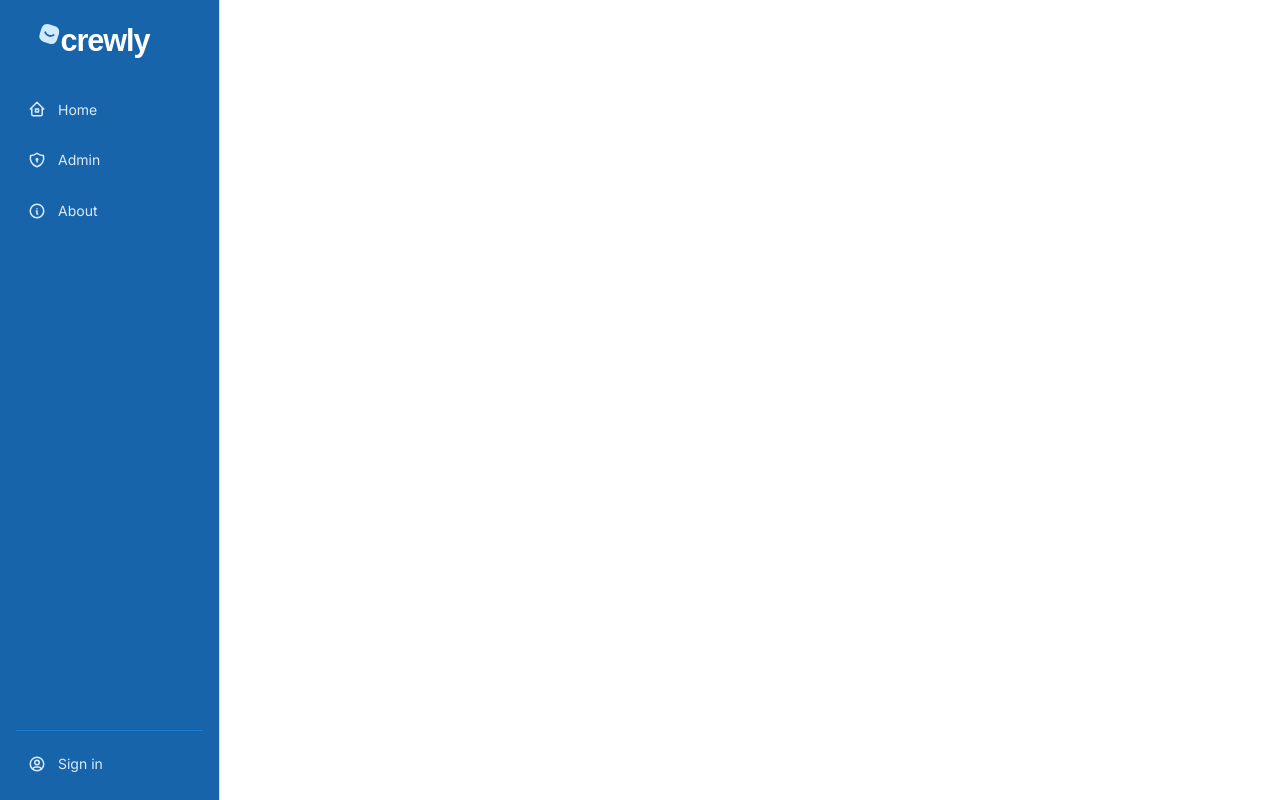
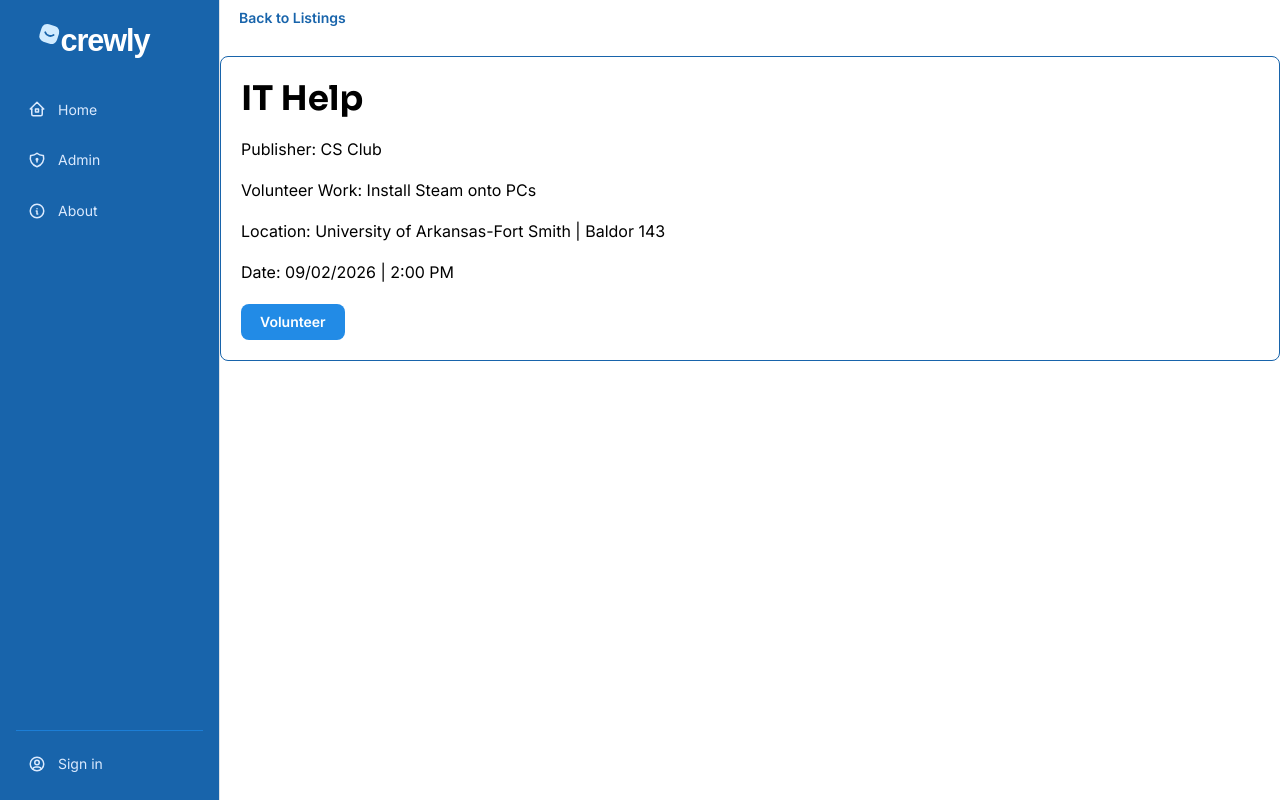
Before and after one commit to crawle00/crewly-ui, a React (Vite) app: page /Listings/1 in a window 1280 px wide. Built offline with nearby package versions, Linux system fonts and the light colour scheme; no server answers.

Commit message:
Listing page with no current functionality

```diff
--- a/src/App.jsx
+++ b/src/App.jsx
@@ -10,6 +10,7 @@ import User from './pages/User'
 import Login from './pages/Login'
 import Admin from './pages/Admin'
 import NotFound from './pages/NotFound'
+import Listings from './pages/Listings'
 
 function AppRoutes() {
   const { pathname } = useLocation()
@@ -39,6 +40,7 @@ function AppRoutes() {
       <Route path="/login" element={<Login />} />
       <Route path="/admin" element={<Admin />} />
       <Route path="/404" element={<NotFound />} />
+      <Route path="/Listings/:id" element={<Listings />} />
     </Routes>
   )
 
--- /dev/null
+++ b/src/pages/Listings.jsx
@@ -0,0 +1,53 @@
+import {Card, Box, Title, Text, Button} from "@mantine/core";
+import {useParams , useNavigate} from "../router";
+
+//Hard code just to simulate listing being pulled.
+const fakeListings = [
+    {
+        id: 1,
+        title: "IT Help",
+        publisher: "CS Club",
+        description: "Install Steam onto PCs",
+        location: "University of Arkansas-Fort Smith | Baldor 143",
+        date: "09/02/2026 | 2:00 PM"
+    },
+
+]
+
+function Listings(){
+    const navigate = useNavigate();
+    const {id} = useParams();
+    const listing = fakeListings[0];
+    //const listing = fakeListings.find((job) => job.id === Number(id));
+
+
+    return(
+        <main>
+                <Button
+                    variant = "subtle"
+                    onClick = {() => navigate("/")}
+                >
+                    Back to Listings
+                </Button>
+                <Box
+                    mt = "lg"
+                    p = "lg"
+                    w = "100%"
+                    mx = "auto"
+                    style = {{border: "1px solid var(--mantine-color-blue-9)" , borderRadius: "8px"}}
+                >
+                    <Title order = {1}> {listing.title} </Title>
+                    <Text mt = "md"> Publisher: {listing.publisher}</Text>
+                    <Text mt = "md"> Volunteer Work: {listing.description}</Text>
+                    <Text mt = "md"> Location: {listing.location}</Text>
+                    <Text mt = "md"> Date: {listing.date}</Text>
+
+                    <Button mt = "lg">Volunteer</Button>
+                </Box>
+
+
+        </main>
+    )
+}
+
+export default Listings;
```
